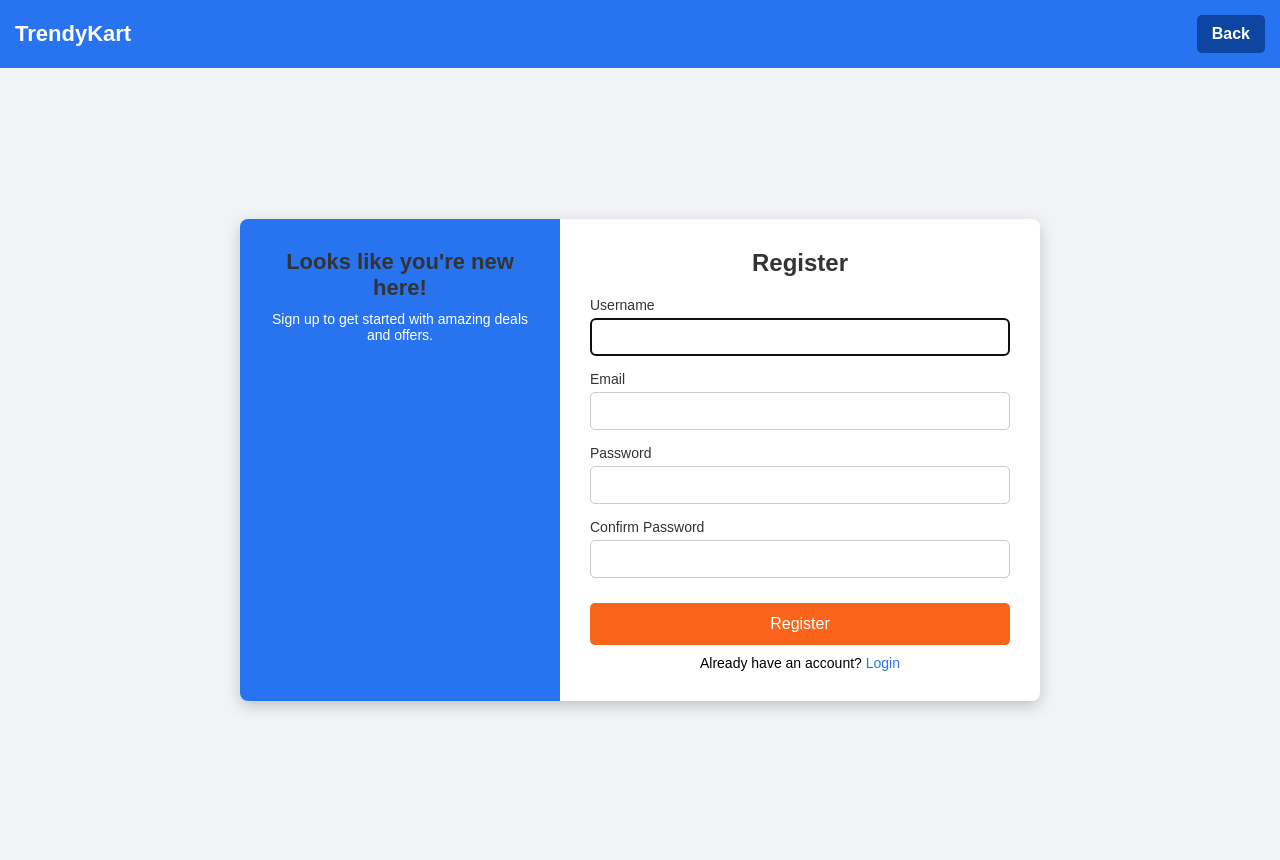
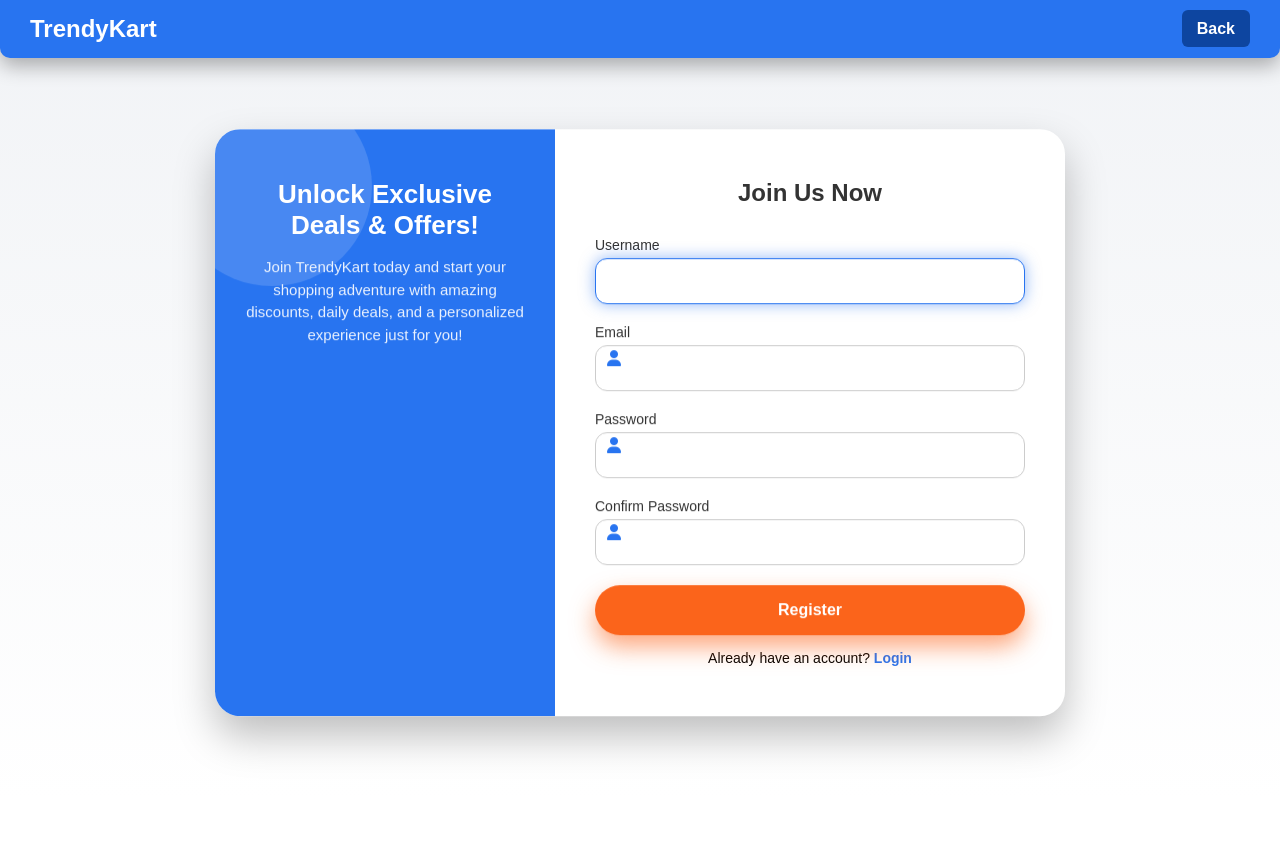
Before and after one commit to amitkumar1107/Web_project_TrendyKart, a Django app: page /register/ in a window 1280 px wide. After the commit the page ends 754 px from the top, so only its background shows below. Run offline with Django 5.2, Linux system fonts and the light colour scheme.

Commit message:
Revamp register.html with new styles and content
Updated the register page to enhance styling and content.

```diff
--- a/templates/register.html
+++ b/templates/register.html
@@ -3,100 +3,148 @@
 <head>
 <meta charset="UTF-8">
 <meta name="viewport" content="width=device-width, initial-scale=1.0">
-    <title>Register | E-Commerce</title>
+<title>Register | TrendyKart</title>
+
+<!-- Font Awesome for icons -->
+<link rel="stylesheet" href="https://cdnjs.cloudflare.com/ajax/libs/font-awesome/6.5.0/css/all.min.css">
+
 <style>
+/* ---------- Base Reset ---------- */
+* {
+    margin: 0;
+    padding: 0;
+    box-sizing: border-box;
+    font-family: "Poppins", sans-serif;
+}
+body {
+    background: linear-gradient(180deg, #f1f3f6, #ffffff);
+    min-height: 100vh;
+    display: flex;
+    flex-direction: column;
+    align-items: center;
+}
+
+/* ---------- Header ---------- */
 .header {
     background: #2874f0;
-            padding: 15px;
+    padding: 15px 30px;
     color: white;
     display: flex;
     justify-content: space-between;
     align-items: center;
+    width: 100%;
     position: fixed;
     top: 0;
     left: 0;
-            width: 100%;
     z-index: 1000;
+    box-shadow: 0 8px 20px rgba(0,0,0,0.3);
+    border-bottom-left-radius: 10px;
+    border-bottom-right-radius: 10px;
 }
 
-        .header h1 { font-size: 22px; }
-
-        .btn-container { display: flex; gap: 10px; }
-
-        .btn {
-            padding: 10px 15px;
-            border: none;
-            color: white;
-            border-radius: 5px;
-            font-weight: bold;
+.header h1 {
+    font-size: 24px;
+    font-weight: 700;
     cursor: pointer;
-            transition: 0.3s;
-            text-decoration: none;
-            text-align: center;
-            display: inline-block;
+    transform-style: preserve-3d;
+    transition: transform 0.6s;
+}
+.header h1:hover {
+    transform: rotateY(20deg) scale(1.05);
 }
 
-        .back-btn { background: #0d45a0; }
-        .back-btn:hover { background: #0b3a8c; }
-
-        * {
-            margin: 0;
-            padding: 0;
-            box-sizing: border-box;
-            font-family: Arial, sans-serif;
+.btn-container .btn {
+    padding: 10px 15px;
+    background: #0d45a0;
+    color: white;
+    border-radius: 6px;
+    font-weight: bold;
+    text-decoration: none;
+    transition: all 0.3s;
+    transform-style: preserve-3d;
+}
+.btn-container .btn:hover {
+    background: #0b3a8c;
+    transform: translateY(-5px) rotateX(5deg) scale(1.05);
+    box-shadow: 0 10px 20px rgba(0,0,0,0.3);
 }
 
-        body {
-            background: #f1f3f6;
-            margin-top: 60px; /* Space for the header */
-        }
-        * {
-            margin: 0;
-            padding: 0;
-            box-sizing: border-box;
-            font-family: Arial, sans-serif;
-        }
-        body {
-            display: flex;
-            justify-content: center;
-            align-items: center;
-            height: 100vh;
-            background: #f1f3f6;
-            padding: 10px;
-        }
+/* ---------- Register Container ---------- */
 .register-container {
     display: flex;
-            width: 800px;
+    width: 850px;
+    margin-top: 130px;
     background: white;
-            border-radius: 8px;
+    border-radius: 25px;
     overflow: hidden;
-            box-shadow: 0px 5px 15px rgba(0, 0, 0, 0.2);
+    box-shadow: 0 20px 40px rgba(0,0,0,0.25);
+    perspective: 1500px;
+    transform-style: preserve-3d;
+    animation: float 6s ease-in-out infinite;
+    transition: transform 0.6s;
 }
+.register-container:hover {
+    transform: rotateY(8deg) rotateX(4deg);
+}
+
+/* Floating Animation */
+@keyframes float {
+    0%, 100% { transform: translateY(0px); }
+    50% { transform: translateY(-10px); }
+}
+
+/* ---------- Left Section ---------- */
 .left-section {
     width: 40%;
     background: #2874f0;
     color: white;
-            padding: 30px;
+    padding: 50px 25px;
     text-align: center;
+    position: relative;
+    overflow: hidden;
+}
+.left-section::before {
+    content: "";
+    position: absolute;
+    width: 200px;
+    height: 200px;
+    border-radius: 50%;
+    background: rgba(255,255,255,0.15);
+    top: -50px;
+    left: -50px;
+    animation: floatCircle 8s linear infinite;
+}
+@keyframes floatCircle {
+    0% { transform: translateY(0) translateX(0); }
+    50% { transform: translateY(20px) translateX(20px); }
+    100% { transform: translateY(0) translateX(0); }
 }
 .left-section h2 {
-            font-size: 22px;
-            margin-bottom: 10px;
+    font-size: 26px;
+    margin-bottom: 15px;
 }
 .left-section p {
-            font-size: 14px;
+    font-size: 15px;
+    opacity: 0.9;
+    line-height: 1.5;
 }
+
+/* ---------- Right Section ---------- */
 .right-section {
     width: 60%;
-            padding: 30px;
+    padding: 50px 40px;
 }
-        h2 {
+.right-section h2 {
     text-align: center;
+    margin-bottom: 30px;
+    color: #333;
+    font-size: 24px;
+}
+
+/* ---------- Form Inputs ---------- */
+.form-group {
     margin-bottom: 20px;
-            color: #333;
-        }
-        .form-group {
-            margin-bottom: 15px;
+    position: relative;
 }
 .form-group label {
     display: block;
@@ -106,84 +154,173 @@
 }
 .form-group input {
     width: 100%;
-            padding: 10px;
+    padding: 14px 16px 14px 40px;
+    border-radius: 12px;
     border: 1px solid #ccc;
-            border-radius: 5px;
     font-size: 14px;
+    transition: all 0.4s ease;
 }
-        button {
+.form-group input:focus {
+    border-color: #2874f0;
+    box-shadow: 0 0 15px rgba(40,116,240,0.5);
+    outline: none;
+    transform: translateZ(5px);
+}
+
+/* Input Icons */
+.form-group i {
+    position: absolute;
+    left: 12px;
+    top: 50%;
+    transform: translateY(-50%);
+    color: #2874f0;
+}
+
+/* ---------- Button ---------- */
+button[type="submit"] {
     width: 100%;
-            padding: 12px;
+    padding: 16px;
     background: #fb641b;
+    color: white;
     border: none;
-            color: white;
-            border-radius: 5px;
+    border-radius: 50px;
     font-size: 16px;
+    font-weight: 700;
     cursor: pointer;
-            margin-top: 10px;
+    box-shadow: 0 8px 20px rgba(251,100,27,0.4);
+    transition: all 0.4s ease;
+    transform-style: preserve-3d;
+    animation: pulse 2s infinite;
 }
-        button:hover {
+button[type="submit"]:hover {
     background: #e05317;
+    transform: translateY(-6px) rotateX(5deg) scale(1.05);
+    box-shadow: 0 12px 25px rgba(251,100,27,0.5);
 }
+
+/* Pulse Animation for Button */
+@keyframes pulse {
+    0%, 100% { box-shadow: 0 8px 20px rgba(251,100,27,0.4); }
+    50% { box-shadow: 0 12px 25px rgba(251,100,27,0.6); }
+}
+
+/* ---------- Login Link ---------- */
 p {
     text-align: center;
-            margin-top: 10px;
+    margin-top: 15px;
     font-size: 14px;
 }
 p a {
     color: #2874f0;
+    font-weight: 600;
     text-decoration: none;
 }
 p a:hover {
     text-decoration: underline;
 }
+
+/* ---------- Toast ---------- */
+.toast {
+    position: fixed;
+    top: 100px;
+    right: 20px;
+    background: #2874f0;
+    color: white;
+    padding: 15px 20px;
+    border-radius: 12px;
+    box-shadow: 0 8px 20px rgba(0,0,0,0.4);
+    opacity: 0;
+    transform: translateY(-30px);
+    transition: all 0.5s ease;
+    z-index: 9999;
+    display: flex;
+    align-items: center;
+    gap: 10px;
+}
+.toast.show {
+    opacity: 1;
+    transform: translateY(0);
+}
+.toast .close {
+    margin-left: auto;
+    cursor: pointer;
+    font-weight: bold;
+}
+
+/* ---------- Media Queries ---------- */
 @media (max-width: 768px) {
     .register-container {
         flex-direction: column;
         width: 90%;
+        margin-top: 100px;
     }
-            .left-section {
+    .left-section, .right-section {
         width: 100%;
-                padding: 20px;
-            }
-            .right-section {
-                width: 100%;
-                padding: 20px;
+        padding: 30px 20px;
     }
 }
 </style>
 </head>
 <body>
+
+<!-- Header -->
 <div class="header">
-        <h1>TrendyKart</h1>
+    <h1 onclick="window.location.href='/'">TrendyKart</h1>
     <div class="btn-container">
         <a href="{% url 'home' %}" class="btn back-btn">Back</a>
     </div>
 </div>
+
+<!-- Register Form -->
 <div class="register-container">
     <div class="left-section">
-            <h2>Looks like you're new here!</h2>
-            <p>Sign up to get started with amazing deals and offers.</p>
+        <h2>Unlock Exclusive Deals & Offers!</h2>
+        <p>Join TrendyKart today and start your shopping adventure with amazing discounts, daily deals, and a personalized experience just for you!</p>
     </div>
     <div class="right-section">
-            <h2>Register</h2>
-            <form method="POST">
+        <h2>Join Us Now</h2>
+        <form method="POST" id="registerForm">
             {% csrf_token %}
-
             {% for field in form %}
             <div class="form-group">
                 <label for="{{ field.id_for_label }}">{{ field.label }}</label>
+                <i class="fa-solid fa-user"></i>
                 {{ field }}
                 {% if field.errors %}
                     <div style="color: red; font-size: 12px;">{{ field.errors.0 }}</div>
                 {% endif %}
             </div>
             {% endfor %}
-
             <button type="submit">Register</button>
             <p>Already have an account? <a href="{% url 'login' %}">Login</a></p>
         </form>
     </div>
 </div>
+
+<!-- Toast -->
+<div id="toast" class="toast">
+    <span id="toastMessage">Success!</span>
+    <span class="close" onclick="closeToast()">&times;</span>
+</div>
+
+<!-- JS for Toast -->
+<script>
+function showToast(message) {
+    const toast = document.getElementById("toast");
+    const toastMessage = document.getElementById("toastMessage");
+    toastMessage.textContent = message;
+    toast.classList.add("show");
+    setTimeout(() => { toast.classList.remove("show"); }, 3000);
+}
+function closeToast() {
+    document.getElementById("toast").classList.remove("show");
+}
+{% if messages %}
+    {% for message in messages %}
+        showToast("{{ message }}");
+    {% endfor %}
+{% endif %}
+</script>
+
 </body>
 </html>
```
Lines whose indentation alone changed are shown as unchanged.
